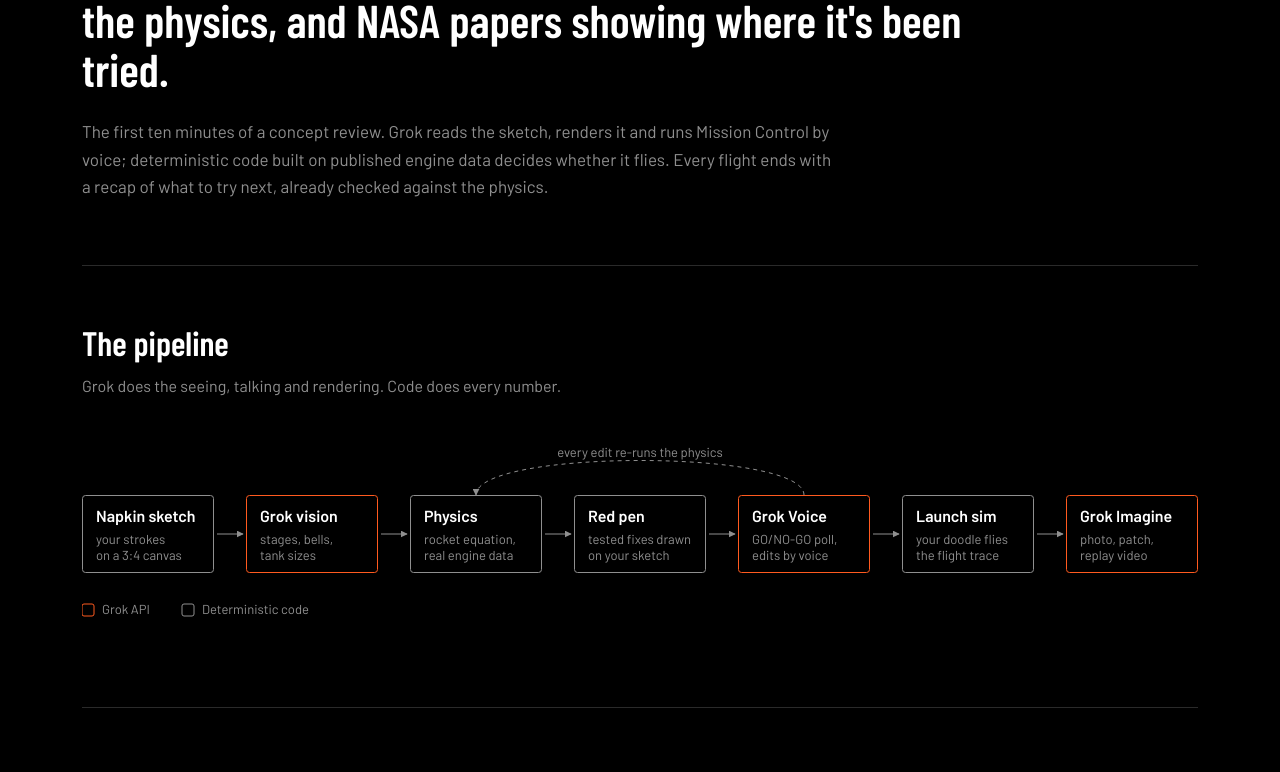
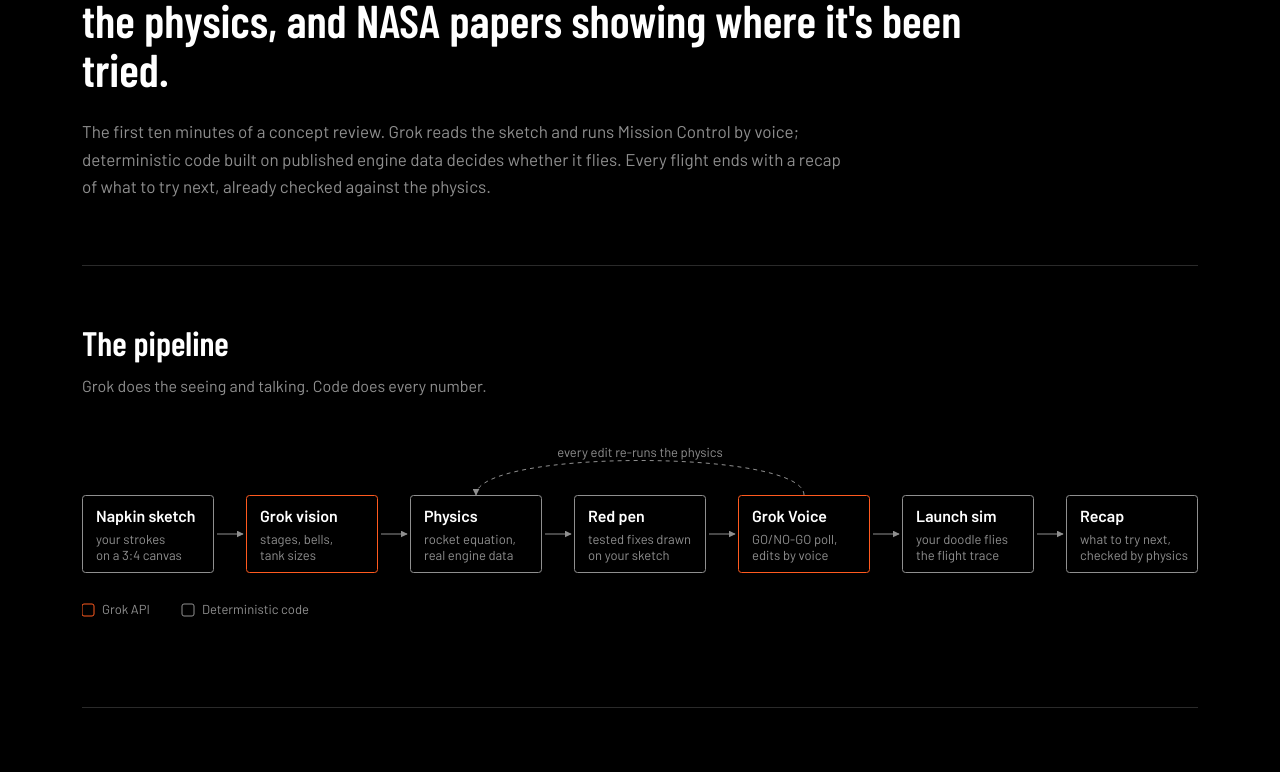
Before and after one commit to Allghelierce/Penumbra, a Next.js app in the folder doodle-to-starship/: page /about in a window 1280 px wide. Shown: the part 481-1253 px from the top of the page. Built offline with nearby package versions, Linux system fonts and the light colour scheme; what async_hooks would draw is missing.

Commit message:
Drop Grok Imagine from the How it works page: three xAI APIs, and the pipeline ends on the recap

```diff
--- a/doodle-to-starship/app/about/page.tsx
+++ b/doodle-to-starship/app/about/page.tsx
@@ -14,14 +14,14 @@
   TANK_FILL,
 } from "@/lib/physics/data";
 import { VOICE_TOOLS } from "@/lib/voice/tools";
-import { IMAGE_MODEL, TEXT_MODEL, VIDEO_MODEL, VISION_MODEL } from "@/lib/xai";
+import { TEXT_MODEL, VISION_MODEL } from "@/lib/xai";
 
 // "How it works" for judges. Every table reads the same modules the app runs on, so the
 // page can't drift from the code.
 
 export const metadata: Metadata = {
   title: "How it works · Penumbra",
-  description: "How Penumbra turns a napkin sketch into a flight verdict: Grok reads and renders, code does the physics.",
+  description: "How Penumbra turns a napkin sketch into a flight verdict: Grok reads and talks, code does the physics.",
 };
 
 const PROPELLANT_NAMES: Record<PropellantId, string> = {
@@ -66,13 +66,13 @@
             from the physics, and NASA papers showing where it&apos;s been tried.
           </h1>
           <p className="mt-6 max-w-[760px] text-[17px] leading-relaxed text-haze">
-            The first ten minutes of a concept review. Grok reads the sketch, renders it and runs Mission Control by
-            voice; deterministic code built on published engine data decides whether it flies. Every flight ends with a
-            recap of what to try next, already checked against the physics.
+            The first ten minutes of a concept review. Grok reads the sketch and runs Mission Control by voice;
+            deterministic code built on published engine data decides whether it flies. Every flight ends with a recap
+            of what to try next, already checked against the physics.
           </p>
         </section>
 
-        <Section title="The pipeline" lede="Grok does the seeing, talking and rendering. Code does every number.">
+        <Section title="The pipeline" lede="Grok does the seeing and talking. Code does every number.">
           <Pipeline />
         </Section>
 
@@ -200,7 +200,7 @@
           </ul>
         </Section>
 
-        <Section title="How Penumbra uses Grok" lede="Four xAI APIs, each where it is strongest. None of them sets a number.">
+        <Section title="How Penumbra uses Grok" lede="Three xAI APIs, each where it is strongest. None of them sets a number.">
           <Table
             head={["API", "Model", "What it does"]}
             rows={[
@@ -213,16 +213,6 @@
                 "Grok text",
                 <code key="m" className="whitespace-nowrap font-mono text-[13px]">{TEXT_MODEL}</code>,
                 "Rewrites the red pen's notes in a sharper voice. Any rewrite that changes a number is rejected.",
-              ],
-              [
-                "Grok Imagine, image",
-                <code key="m" className="whitespace-nowrap font-mono text-[13px]">{IMAGE_MODEL}</code>,
-                "Edits your actual sketch into a concept photo and, after launch, an outcome shot. Generates a mission patch for the design.",
-              ],
-              [
-                "Grok Imagine, video",
-                <code key="m" className="whitespace-nowrap font-mono text-[13px]">{VIDEO_MODEL}</code>,
-                "Animates the outcome shot into a short mission replay, only when you ask for one.",
               ],
               [
                 "Grok Voice",
@@ -249,7 +239,7 @@
         <Section title="Built with" lede="">
           <ul className="max-w-[820px] space-y-2 text-[15px] leading-relaxed">
             <Item>Next.js 16 (App Router, Turbopack, Proxy), React 19, TypeScript, Tailwind CSS 4 and Vitest.</Item>
-            <Item>xAI Grok APIs: vision, text, Imagine image and video, and Voice realtime.</Item>
+            <Item>xAI Grok APIs: vision, text and Voice realtime.</Item>
             <Item>NASA Technical Reports Server API for prior art.</Item>
             <Item>Published engine, vehicle and delta-v figures, each linked to its source above.</Item>
             <Item>Cursor, used during the build.</Item>
@@ -330,7 +320,7 @@
   { title: "Red pen", lines: ["tested fixes drawn", "on your sketch"], grok: false },
   { title: "Grok Voice", lines: ["GO/NO-GO poll,", "edits by voice"], grok: true },
   { title: "Launch sim", lines: ["your doodle flies", "the flight trace"], grok: false },
-  { title: "Grok Imagine", lines: ["photo, patch,", "replay video"], grok: true },
+  { title: "Recap", lines: ["what to try next,", "checked by physics"], grok: false },
 ];
 
 /** The pipeline as a technical drawing: Grok steps in flame, code steps in starlight. */
@@ -342,7 +332,7 @@
   const x = (i: number) => i * (w + gap);
   const mid = (i: number) => x(i) + w / 2;
   return (
-    <svg viewBox="0 0 1116 220" className="w-full" role="img" aria-label="Pipeline: napkin sketch, Grok vision, physics, red pen, Grok Voice, launch sim, Grok Imagine">
+    <svg viewBox="0 0 1116 220" className="w-full" role="img" aria-label="Pipeline: napkin sketch, Grok vision, physics, red pen, Grok Voice, launch sim, recap">
       <defs>
         <marker id="arrow" viewBox="0 0 10 10" refX="9" refY="5" markerWidth="7" markerHeight="7" orient="auto-start-reverse">
           <path d="M0 0 L10 5 L0 10 z" className="fill-haze" />
```
